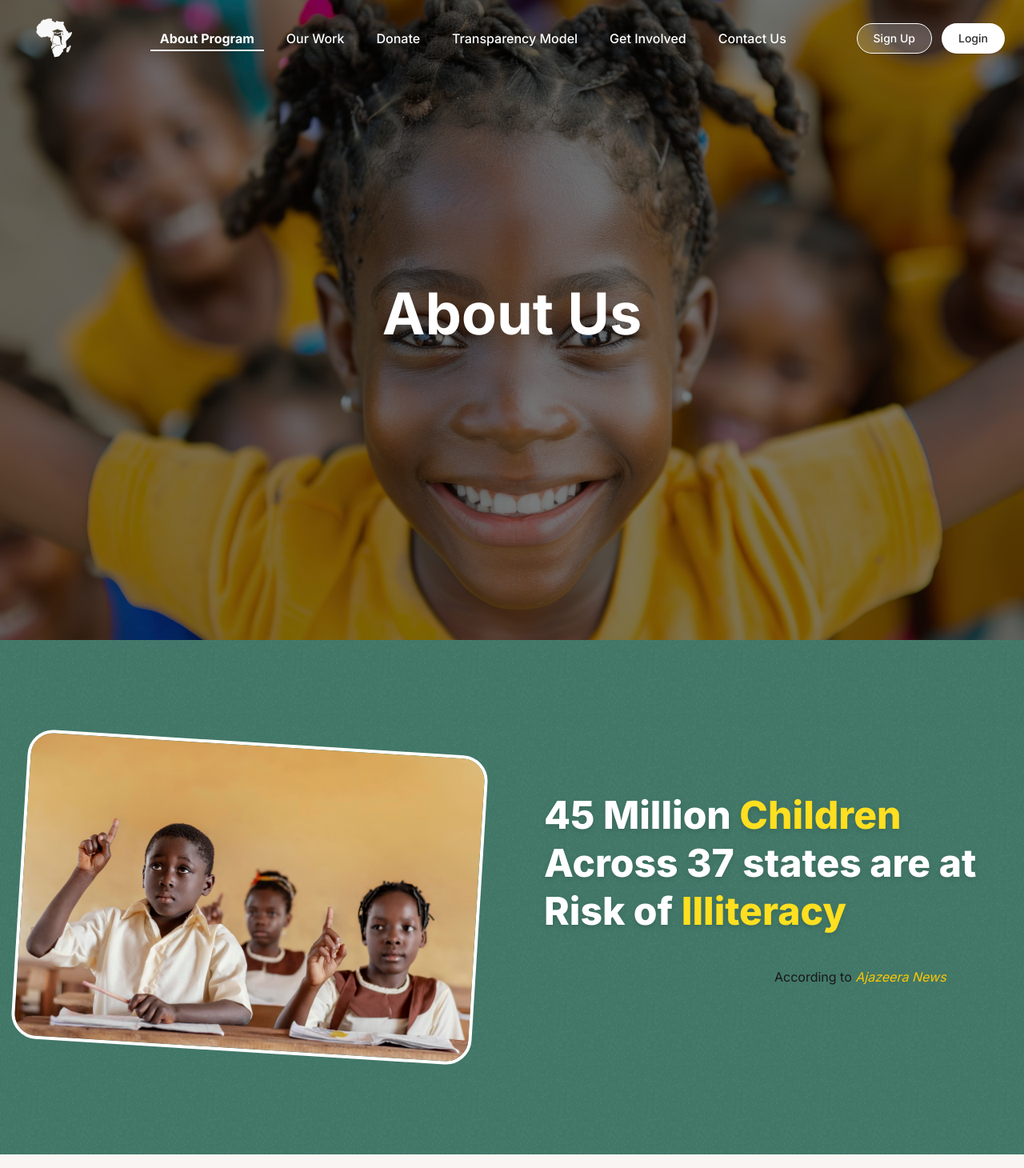
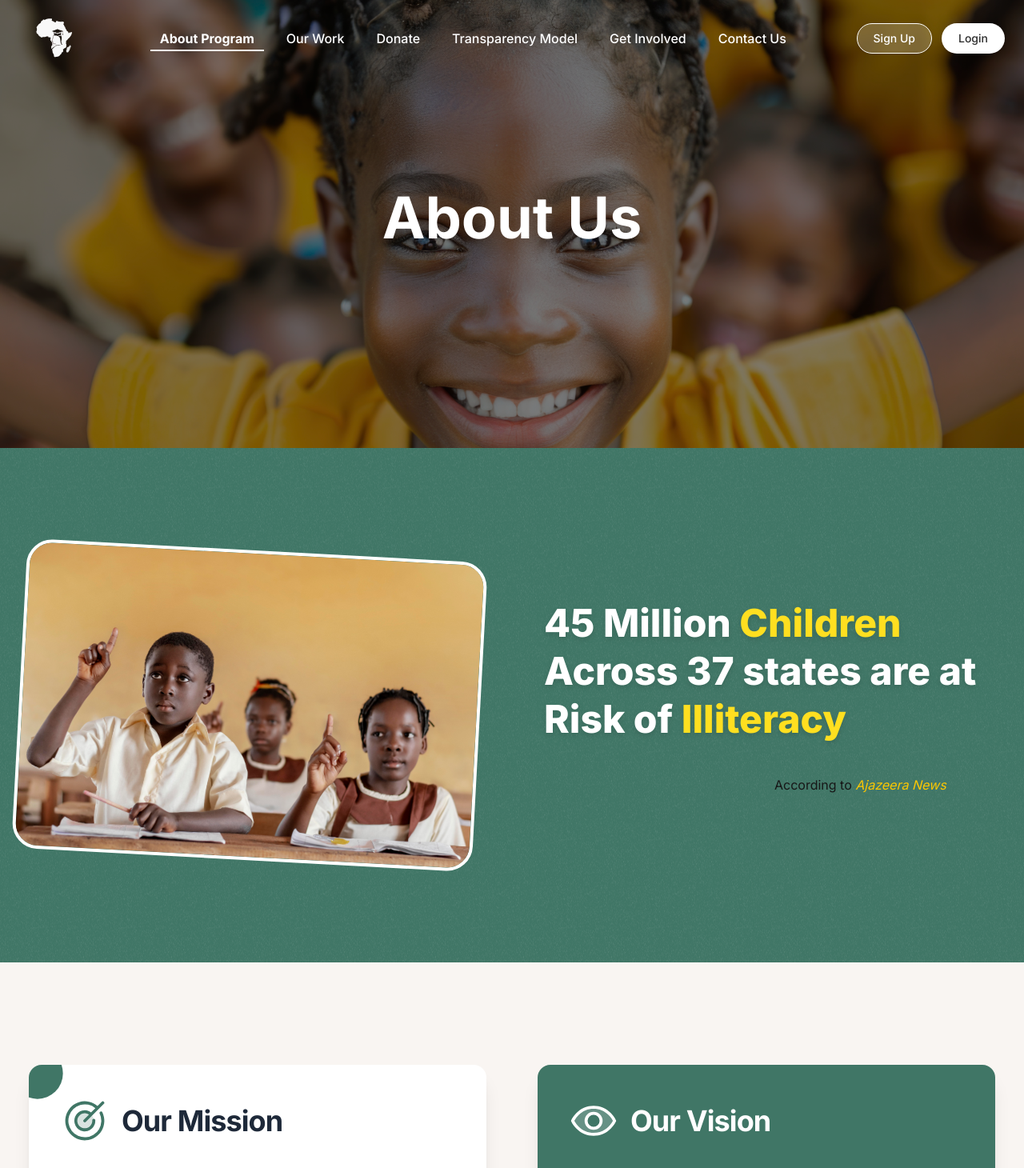
Before and after one commit to DavidWaza/the-african-child, a Next.js app: page /about in a window 1280 px wide. Shown: the top 1460 px of the page at 80% size. Built offline with nearby package versions, Linux system fonts and the light colour scheme.

Commit message:
fix: reduced hero heights

```diff
--- a/src/app/HeroLayout.tsx
+++ b/src/app/HeroLayout.tsx
@@ -52,7 +52,7 @@ const HeroLayout: React.FC<HeroLayoutProps> = ({ children }) => {
   return (
     <div>
       <div
-        className={`relative ${HeroBackground()} flex items-center justify-center bg-cover bg-center`}
+        className={`relative ${HeroBackground()} hero-common flex items-center justify-center bg-cover bg-center`}
       >
         <div className="absolute inset-0 bg-black opacity-50"></div>
         <div className="relative z-10 text-center text-white">
--- a/src/app/components/SuccessVideo.tsx
+++ b/src/app/components/SuccessVideo.tsx
@@ -47,7 +47,7 @@ const VideoSuccessStory = () => {
                 ref={videoRef}
                 controls
                 poster={videoPoster}
-                className="w-full h-full object-cover"
+                className="w-full h-[80%] object-cover"
                 preload="metadata"
                 onPlay={handleVideoPlay}
                 onPause={handleVideoPause}
@@ -59,7 +59,7 @@ const VideoSuccessStory = () => {
 
               {!isPlaying && (
                 <motion.div
-                  className="absolute inset-0 flex items-center justify-center bg-black bg-opacity-40 cursor-pointer transition-opacity duration-300 opacity-100 group-hover:bg-opacity-50"
+                  className="absolute inset-0 h-[80%] flex items-center justify-center bg-black bg-opacity-40 cursor-pointer transition-opacity duration-300 opacity-100 group-hover:bg-opacity-50"
                   onClick={handlePlayClick}
                   initial={{ opacity: 0 }}
                   animate={{ opacity: 1 }}
--- a/src/app/donate/page.tsx
+++ b/src/app/donate/page.tsx
@@ -129,14 +129,6 @@ const messageVariants = {
   },
 };
 
-const footerVariants = {
-  initial: { opacity: 0, y: 20 },
-  animate: {
-    opacity: 1,
-    y: 0,
-    transition: { duration: 0.5, ease: "easeOut", delay: 0.8 },
-  },
-};
 
 export default function DonatePage() {
   const [selectedAmount, setSelectedAmount] = useState<number | null>(25);
@@ -148,7 +140,7 @@ export default function DonatePage() {
   >(null);
   const [errorMessage, setErrorMessage] = useState<string>("");
 
-  const pageTitle = "Support Our Cause";
+  const pageTitle = "Support Our Children's Future";
   const pageSubtitle =
     "Your generous contribution empowers us to continue our mission and bring positive change to the lives of African children. Every donation, big or small, makes a significant impact.";
 
@@ -427,18 +419,7 @@ export default function DonatePage() {
           </motion.div>
         </motion.main>
 
-        <motion.footer
-          variants={footerVariants}
-          initial="initial"
-          animate="animate"
-          className="text-center py-10 text-slate-500 text-sm border-t border-slate-200 mt-12"
-        >
-          <p>
-            &copy; {new Date().getFullYear()} The African Child NGO. All rights
-            reserved.
-          </p>
-          <p>Together, we can build a brighter future.</p>
-        </motion.footer>
+
       </motion.div>
     </HeroLayout>
   );
--- a/src/app/globals.css
+++ b/src/app/globals.css
@@ -137,38 +137,26 @@ nav.stroke ul li a:hover:after {
   transition: background 0.3s, border-radius 0.3s, opacity 0.3s;
 }
 
+.hero-common {
+  width: 100%;
+  height: 70vh;
+  background-position: center center;
+  background-size: cover;
+  background-repeat: no-repeat;
+}
+
 .about-hero {
   background-image: url('/assets/african-life-child.jpg');
-  width: 100%;
-  height: 100vh;
-  background-position:cover;
-  background-size:center center;
-  background-repeat:no-repeat
 }
 
 .our-work-hero {
   background-image: url('/assets/community-help.jpg');
-  width: 100%;
-  height: 100vh;
-  background-position:cover;
-  background-size:center center;
-  background-repeat:no-repeat
 }
 
 .donate-hero {
   background-image: url('/assets/donation-bg.jpg');
-  width: 100%;
-  height: 100vh;
-  background-position:cover;
-  background-size:center center;
-  background-repeat:no-repeat
 }
 
 .volunteer-hero {
   background-image: url('/assets/volunteer.jpg');
-  width: 100%;
-  height: 100vh;
-  background-position:cover;
-  background-size:center center;
-  background-repeat:no-repeat
 }
--- a/src/app/our-work/page.tsx
+++ b/src/app/our-work/page.tsx
@@ -7,8 +7,8 @@ import GalleryPage from "./components/Gallery";
 const OurWork = () => {
   return (
     <HeroLayout>
+      <GalleryPage />
       <UnwrittenChapterStory />
-      <GalleryPage />
       <CreativeSuccessStories />
     </HeroLayout>
   );
```
Also changed, not shown: 1 other file (tests, documents, lock files or other folders).
